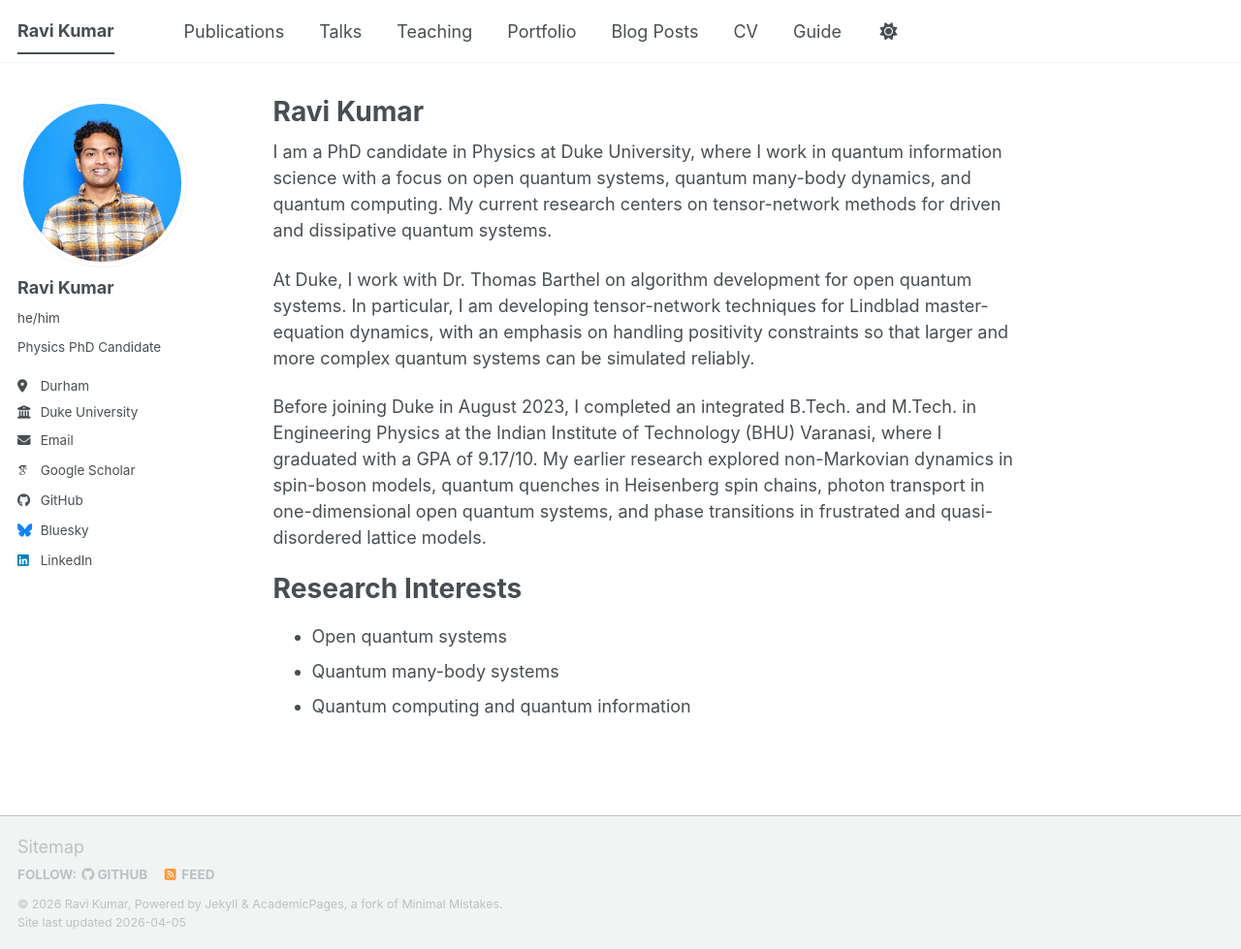
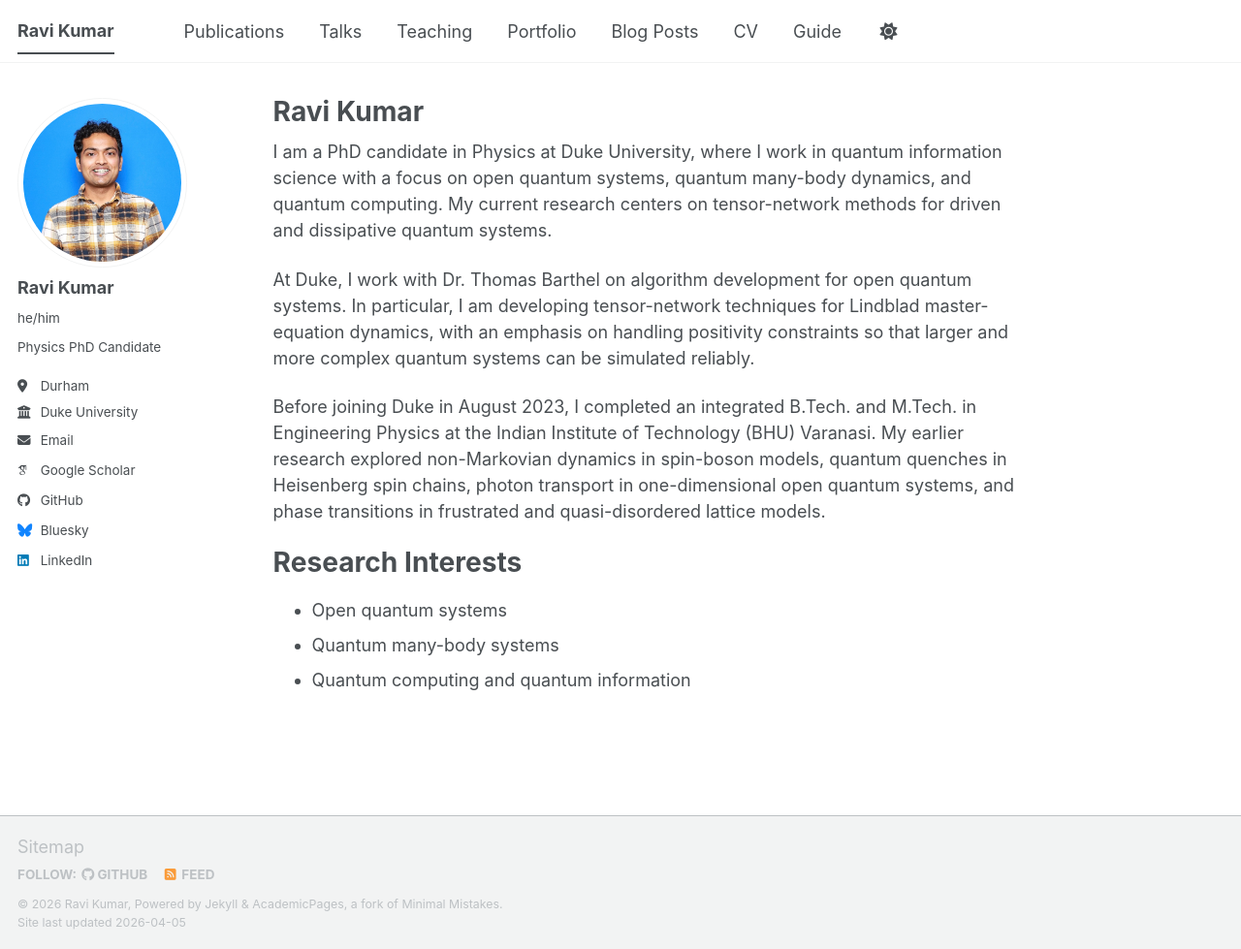
Before and after one commit to ravikumar1728/ravikumar1728.github.io, a Jekyll site: the page built from _pages/about.md, in a window 1280 px wide and 979 px high. Shown: the whole window at 97% size. Built offline with Jekyll 4.4.1, drawn with Linux system fonts in a browser that asks for light colours; some web fonts are replaced; a script bundle is joined from its source files by our own code; library files that are not in the unit come from our copies.

Commit message:
Update about.md

```diff
--- a/_pages/about.md
+++ b/_pages/about.md
@@ -14,7 +14,7 @@
 
 At Duke, I work with Dr. Thomas Barthel on algorithm development for open quantum systems. In particular, I am developing tensor-network techniques for Lindblad master-equation dynamics, with an emphasis on handling positivity constraints so that larger and more complex quantum systems can be simulated reliably.
 
-Before joining Duke in August 2023, I completed an integrated B.Tech. and M.Tech. in Engineering Physics at the Indian Institute of Technology (BHU) Varanasi, where I graduated with a GPA of 9.17/10. My earlier research explored non-Markovian dynamics in spin-boson models, quantum quenches in Heisenberg spin chains, photon transport in one-dimensional open quantum systems, and phase transitions in frustrated and quasi-disordered lattice models.
+Before joining Duke in August 2023, I completed an integrated B.Tech. and M.Tech. in Engineering Physics at the Indian Institute of Technology (BHU) Varanasi. My earlier research explored non-Markovian dynamics in spin-boson models, quantum quenches in Heisenberg spin chains, photon transport in one-dimensional open quantum systems, and phase transitions in frustrated and quasi-disordered lattice models.
 
 Research Interests
 ======
```
